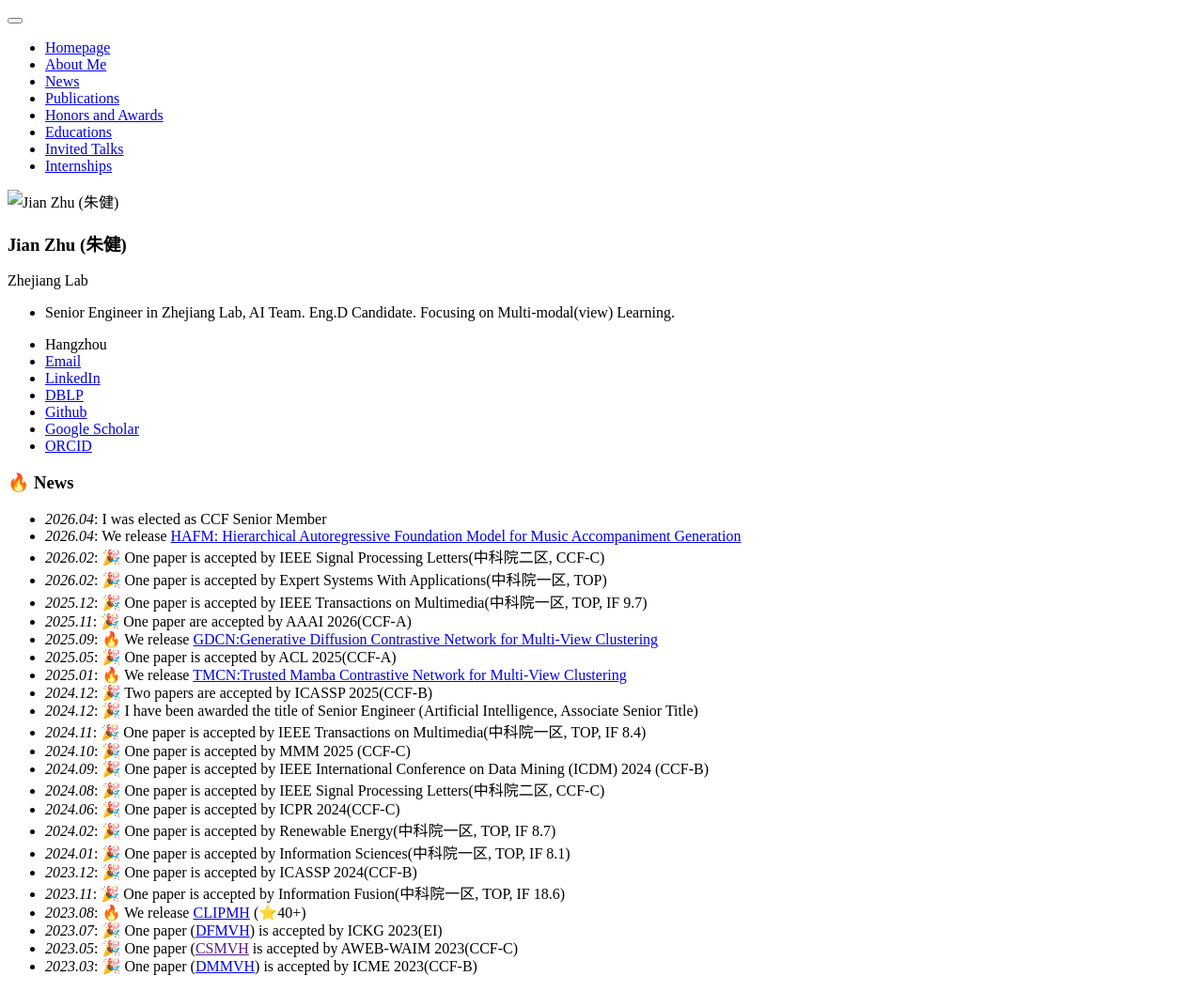
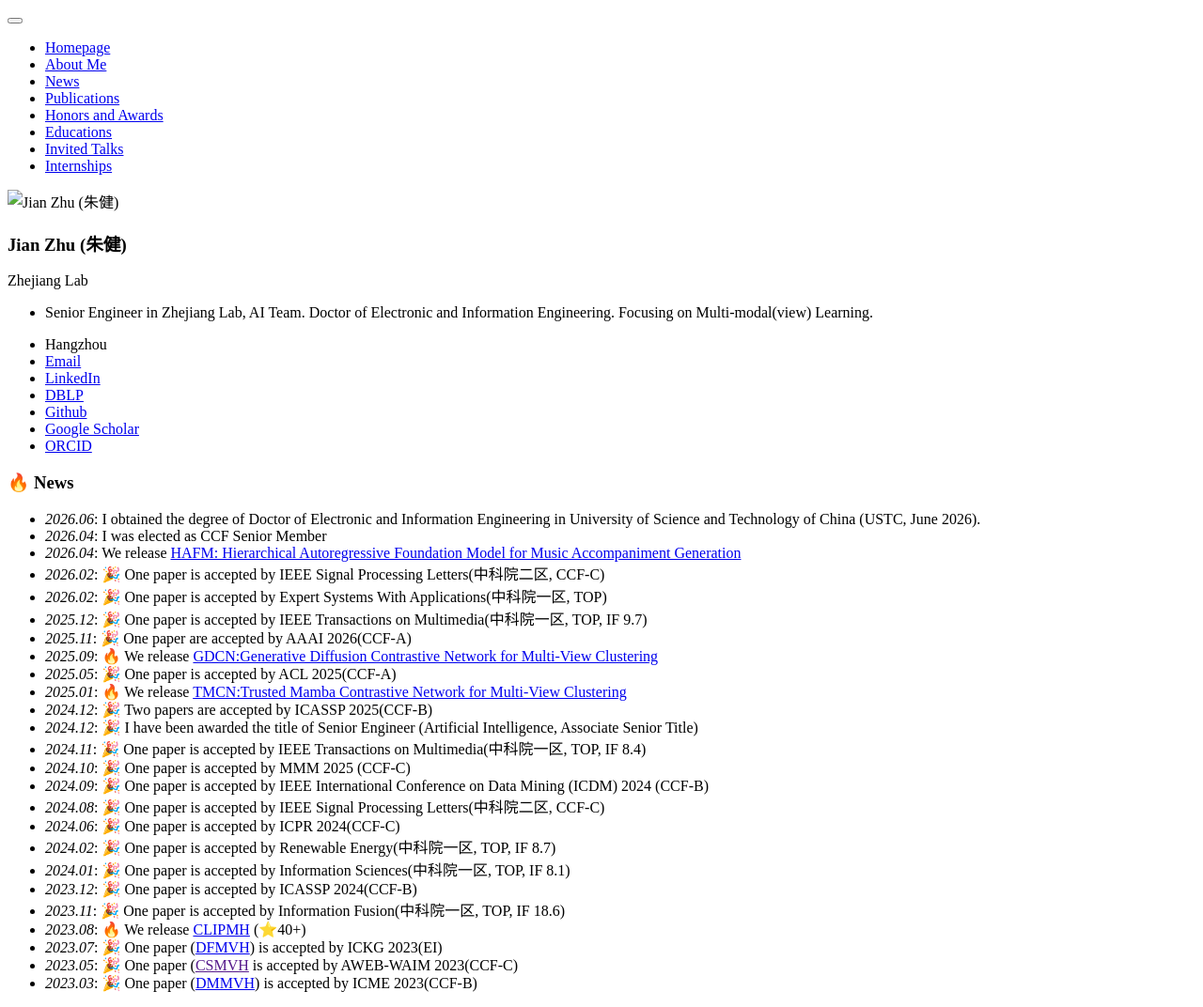
Before and after one commit to HackerHyper/HackerHyper.github.io, a Jekyll site: the page built from _pages/includes/news.md, in a window 1280 px wide. Shown: the whole page at 94% size. Built offline with Jekyll 4.4.1, drawn with Linux system fonts in a browser that asks for light colours; our own code applies the rules of GitHub Pages for plain Markdown files.

Commit message:
add doctor

```diff
--- a/_config.yml
+++ b/_config.yml
@@ -7,7 +7,7 @@
 
 # Site Settings
 title                    : "Jian Zhu (朱健)"
-description              : "Senior Engineer in Zhejiang Lab, AI Team. Eng.D Candidate. Focusing on Multi-modal(view) Learning."
+description              : "Senior Engineer in Zhejiang Lab, AI Team. Doctor of Electronic and Information Engineering. Focusing on Multi-modal(view) Learning."
 repository               : "hackerhyper/hackerhyper.github.io"
 google_scholar_stats_use_cdn : true
 
--- a/_pages/includes/news.md
+++ b/_pages/includes/news.md
@@ -1,4 +1,5 @@
 # 🔥 News
+- *2026.06*: I obtained the degree of Doctor of Electronic and Information Engineering in University of Science and Technology of China (USTC, June 2026).
 - *2026.04*: I was elected as CCF Senior Member
 - *2026.04*: We release [HAFM: Hierarchical Autoregressive Foundation Model for Music Accompaniment Generation](https://github.com/HackerHyper/HAFM.git)
 - *2026.02*: 🎉 One paper is accepted by IEEE Signal Processing Letters(中科院二区, CCF-C)
```
Also changed, not shown: _pages/includes/intro.md (+1 -1 lines).
